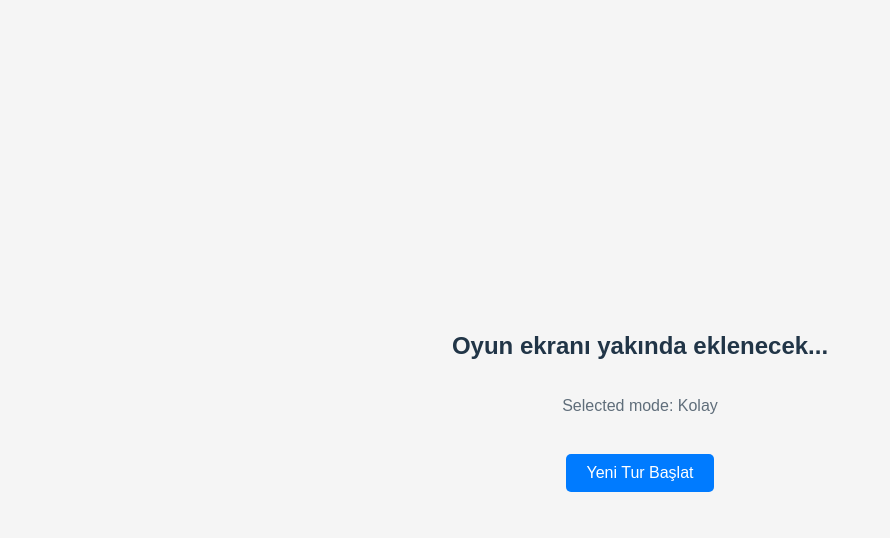
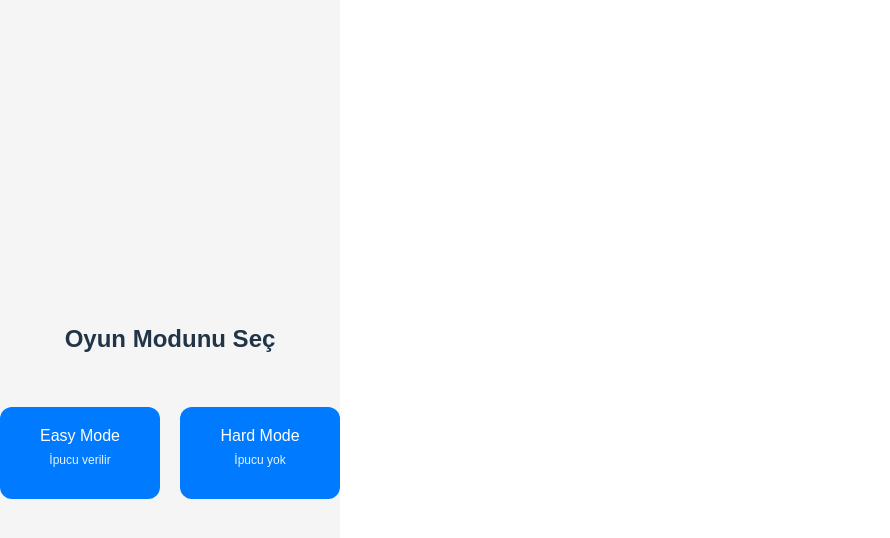
Before and after one commit to Bilgi05/1030521210_BS435_WebProgramlama, a React (Vite) app: page / in a window 1280 px wide. Both pictures are taken after a click on the button "Başla". Shown: the top 538 px of the page, without its empty margins (0-890 px from the left). Built offline with nearby package versions, Linux system fonts and the light colour scheme.

Commit message:
feat: add game mode selection with easy and hard modes

```diff
--- a/src/App.jsx
+++ b/src/App.jsx
@@ -1,90 +1,21 @@
 import { useState } from "react";
 import StartScreen from "./components/StartScreen";
-import ModeSelector from "./components/ModeSelector"; // create this file if you haven't yet
+import ModeSelector from "./components/ModeSelector";
+import GameScreen from "./components/GameScreen";
 
 function App() {
   const [started, setStarted] = useState(false);
-  const [images, setImages] = useState([]);
-  const [selectedMode, setSelectedMode] = useState("easy");
+  const [mode, setMode] = useState(null);
 
-  function initializeGameImages() {
-    setImages(["img1", "img2", "img3"]);
+  if (!started) {
+    return <StartScreen onStart={() => setStarted(true)} />;
   }
 
-  function restartGame() {
-    setStarted(false);
-    setImages([]);
+  if (!mode) {
+    return <ModeSelector onSelect={setMode} />;
   }
 
-  return (
-    <>
-      {!started ? (
-        // show StartScreen and ModeSelector together (centered)
-        <div
-          style={{
-            height: "100vh",
-            width: "100vw",
-            display: "grid",
-            placeItems: "center",
-            backgroundColor: "#f5f5f5",
-            fontFamily: "sans-serif",
-            textAlign: "center",
-            padding: 16,
-          }}
-        >
-          <div>
-            <StartScreen
-              onStart={() => {
-                initializeGameImages();
-                setStarted(true);
-              }}
-            />
-            {/* Mode selector shown on the start screen so user can pick before starting */}
-            <div style={{ marginTop: 18 }}>
-              <ModeSelector
-                selectedMode={selectedMode}
-                setSelectedMode={setSelectedMode}
-              />
-            </div>
-          </div>
-        </div>
-      ) : (
-        <div
-          style={{
-            height: "100vh",
-            width: "100vw",
-            display: "flex",
-            flexDirection: "column",
-            justifyContent: "center",
-            alignItems: "center",
-            backgroundColor: "#f5f5f5",
-            fontFamily: "sans-serif",
-          }}
-        >
-          <h2>Oyun ekranı yakında eklenecek...</h2>
-          <p style={{ marginTop: 10, opacity: 0.7 }}>
-            Selected mode: {selectedMode === "easy" ? "Kolay" : "Zor"}
-          </p>
-
-          <button
-            onClick={restartGame}
-            style={{
-              marginTop: "20px",
-              padding: "10px 20px",
-              fontSize: "16px",
-              backgroundColor: "#007bff",
-              color: "#fff",
-              border: "none",
-              borderRadius: "5px",
-              cursor: "pointer",
-            }}
-          >
-            Yeni Tur Başlat
-          </button>
-        </div>
-      )}
-    </>
-  );
+  return <GameScreen mode={mode} />;
 }
 
 export default App;
--- /dev/null
+++ b/src/components/GameScreen.jsx
@@ -0,0 +1,35 @@
+function GameScreen({ mode }) {
+  return (
+    <div
+      style={{
+        height: "100vh",
+        width: "100vw",
+        display: "flex",
+        flexDirection: "column",
+        justifyContent: "center",
+        alignItems: "center",
+        backgroundColor: "#fafafa",
+        fontFamily: "sans-serif",
+      }}
+    >
+      <h2>Ana Oyun Ekranı</h2>
+
+      <p style={{ color: "#555", marginTop: 10 }}>
+        Burada 3 görsel gösterilecek (2 gerçek, 1 AI)
+      </p>
+
+      <div
+        style={{
+          marginTop: 30,
+          padding: 20,
+          border: "2px dashed #ccc",
+          borderRadius: 10,
+        }}
+      >
+        Görseller yakında eklenecek
+      </div>
+    </div>
+  );
+}
+
+export default GameScreen;
--- a/src/components/ModeSelector.jsx
+++ b/src/components/ModeSelector.jsx
@@ -1,39 +1,55 @@
-const ModeSelector = ({ selectedMode, setSelectedMode }) => {
+function ModeSelector({ onSelect }) {
   return (
-    <div style={{ display: "inline-block", textAlign: "center" }}>
-      <div style={{ marginBottom: 8, fontWeight: 600 }}>Oyun Modu:</div>
-      <button
-        onClick={() => setSelectedMode("easy")}
+    <div
       style={{
-          marginRight: 8,
-          padding: "8px 12px",
-          borderRadius: 6,
-          border: selectedMode === "easy" ? "2px solid #007bff" : "1px solid #ccc",
-          background: selectedMode === "easy" ? "#e6f0ff" : "#fff",
-          cursor: "pointer",
+        height: "100vh",
+        display: "flex",
+        flexDirection: "column",
+        justifyContent: "center",
+        alignItems: "center",
+        fontFamily: "sans-serif",
+        backgroundColor: "#f5f5f5",
+        textAlign: "center",
       }}
     >
-        Kolay
+      <h2>Oyun Modunu Seç</h2>
+
+      <div style={{ marginTop: 30, display: "flex", gap: 20 }}>
+        <button
+          onClick={() => onSelect("easy")}
+          style={buttonStyle}
+        >
+          Easy Mode
+          <p style={descStyle}>İpucu verilir</p>
         </button>
 
         <button
-        onClick={() => setSelectedMode("hard")}
-        style={{
-          padding: "8px 12px",
-          borderRadius: 6,
-          border: selectedMode === "hard" ? "2px solid #007bff" : "1px solid #ccc",
-          background: selectedMode === "hard" ? "#e6f0ff" : "#fff",
-          cursor: "pointer",
-        }}
+          onClick={() => onSelect("hard")}
+          style={buttonStyle}
         >
-        Zor
+          Hard Mode
+          <p style={descStyle}>İpucu yok</p>
         </button>
-
-      <div style={{ marginTop: 8, fontSize: 13, opacity: 0.8 }}>
-        Seçili mod: {selectedMode === "easy" ? "Kolay" : "Zor"}
       </div>
     </div>
   );
+}
+
+const buttonStyle = {
+  padding: "20px",
+  width: "160px",
+  borderRadius: "12px",
+  border: "none",
+  cursor: "pointer",
+  fontSize: "16px",
+  backgroundColor: "#007bff",
+  color: "#fff",
+};
+
+const descStyle = {
+  fontSize: "12px",
+  marginTop: 8,
+  opacity: 0.9,
 };
 
 export default ModeSelector;
```
Lines whose indentation alone changed are shown as unchanged.
